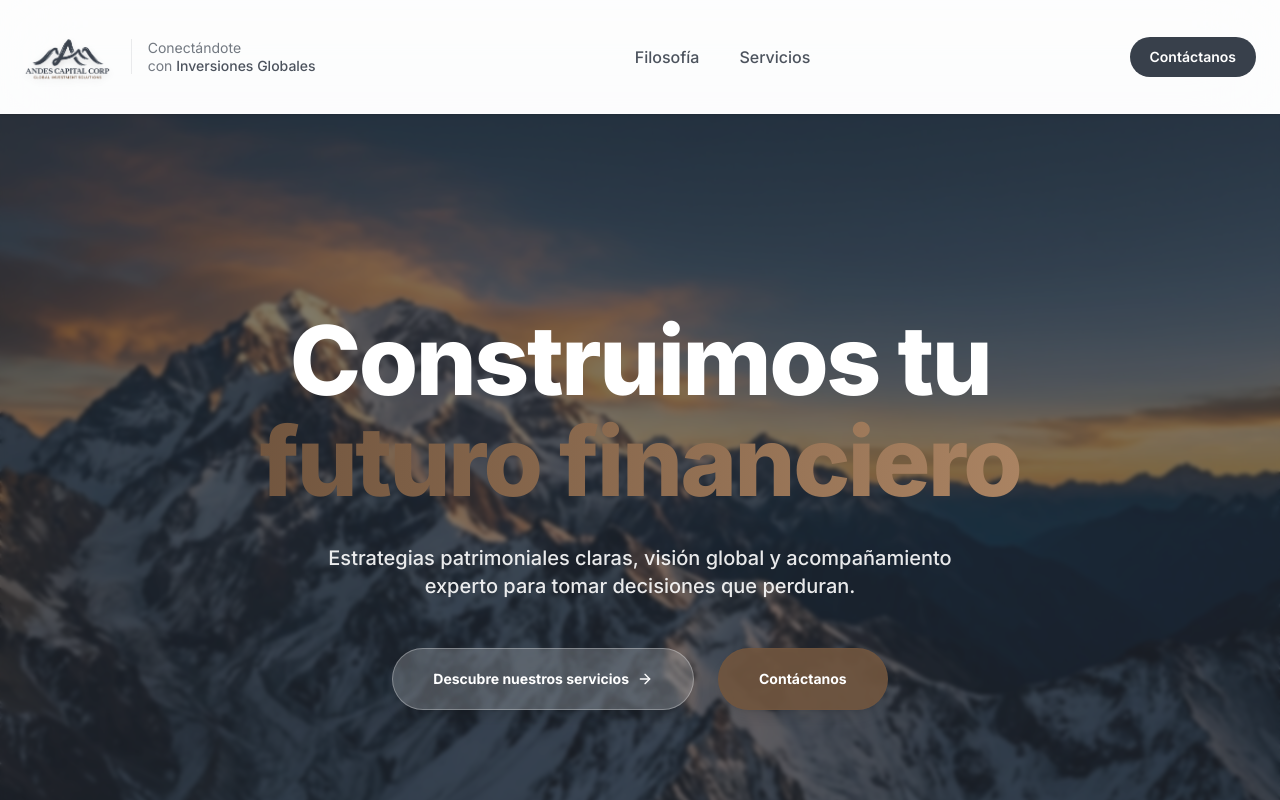
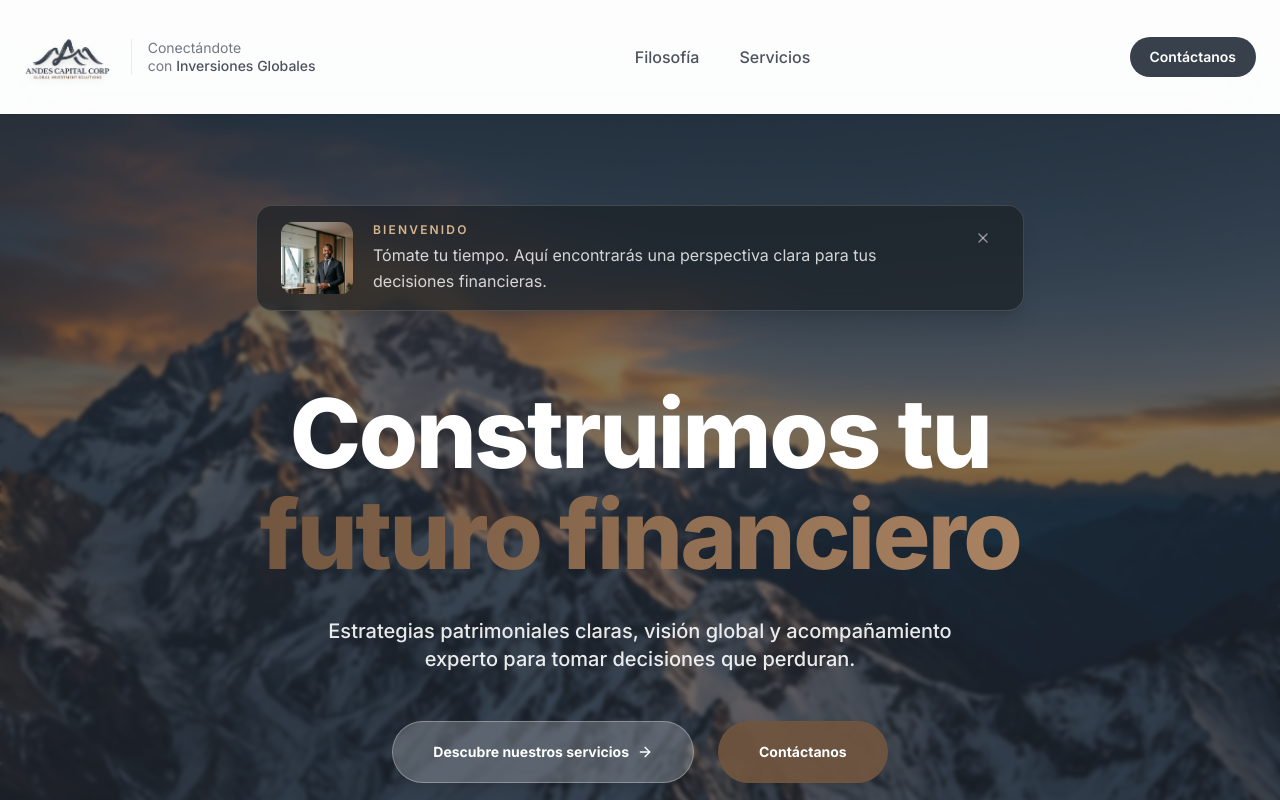
Before and after one commit to dumbaskidd/united-capitals-fund-v2, a Next.js app: page / in a window 1280 px wide. Shown: the top 800 px of the page. Built offline with nearby package versions, Linux system fonts and the light colour scheme.

Commit message:
Restore integrated welcome banner

```diff
--- a/src/app/page.tsx
+++ b/src/app/page.tsx
@@ -4,6 +4,7 @@ import FadeUp from "@/components/FadeUp";
 import { StaggerContainer, StaggerItem } from "@/components/StaggerUp";
 import { ArrowRight, Globe, Shield, TrendingUp } from "lucide-react";
 import Marquee from "@/components/Marquee";
+import WelcomeBanner from "@/components/WelcomeBanner";
 
 export default function Home() {
   return (
@@ -23,6 +24,8 @@ export default function Home() {
         </div>
 
         <div className="relative z-10 w-full max-w-7xl px-6 py-20 text-center flex flex-col items-center">
+          <WelcomeBanner />
+
           <FadeUp delay={0.1} y={30}>
             <h1 className="mt-8 max-w-5xl text-5xl font-extrabold leading-[1.05] tracking-tight text-white sm:text-6xl md:text-7xl lg:text-8xl">
               Construimos tu<br />
--- /dev/null
+++ b/src/components/WelcomeBanner.tsx
@@ -0,0 +1,37 @@
+"use client";
+
+import Image from "next/image";
+import { X } from "lucide-react";
+import { useState } from "react";
+
+export default function WelcomeBanner() {
+  const [visible, setVisible] = useState(true);
+
+  if (!visible) return null;
+
+  return (
+    <aside className="relative z-20 mx-auto mb-10 flex w-full max-w-3xl items-center gap-5 rounded-2xl border border-white/15 bg-[#1c2126]/70 px-5 py-4 text-left shadow-xl backdrop-blur-md sm:px-6" aria-label="Mensaje de bienvenida">
+      <Image
+        src="/expert-welcome.png"
+        alt="Experto de United Capitals Fund"
+        width={72}
+        height={72}
+        className="h-16 w-16 shrink-0 rounded-xl object-cover object-top sm:h-[72px] sm:w-[72px]"
+      />
+      <div className="min-w-0 flex-1">
+        <p className="text-xs font-semibold uppercase tracking-[0.18em] text-[#d8b58e]">Bienvenido</p>
+        <p className="mt-1 text-sm leading-relaxed text-white/80 sm:text-base">
+          Tómate tu tiempo. Aquí encontrarás una perspectiva clara para tus decisiones financieras.
+        </p>
+      </div>
+      <button
+        type="button"
+        onClick={() => setVisible(false)}
+        aria-label="Cerrar bienvenida"
+        className="self-start rounded-full p-2 text-white/50 transition-colors hover:bg-white/10 hover:text-white focus-visible:outline-none focus-visible:ring-2 focus-visible:ring-white/70"
+      >
+        <X className="h-4 w-4" aria-hidden="true" />
+      </button>
+    </aside>
+  );
+}
```
